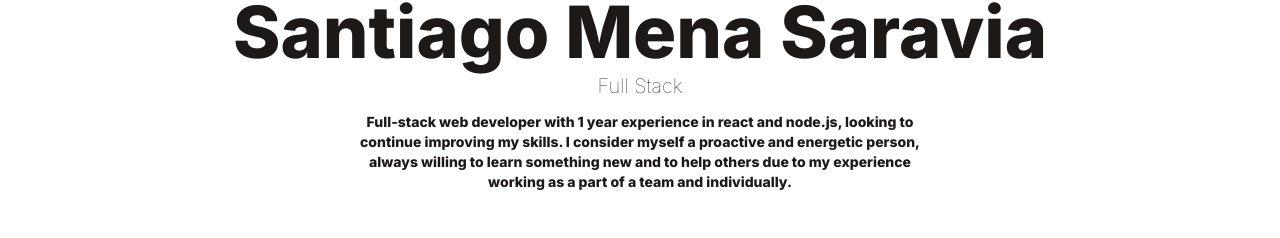
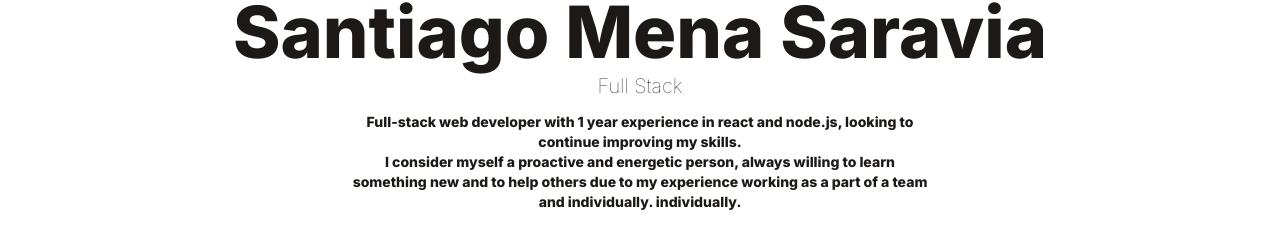
Before and after one commit to santimenasa/minimal-portfolio, a React (Vite) app: page / in a window 1280 px wide. Shown: the part 84-322 px from the top of the page. Built offline with nearby package versions, Linux system fonts and the light colour scheme.

Commit message:
corrections in the intro

```diff
--- a/src/components/Intro.jsx
+++ b/src/components/Intro.jsx
@@ -9,10 +9,10 @@ const Intro = () => {
       <p className="text-base md:text-xl mb-3 font-medium">Full Stack</p>
       <p className="text-sm max-w-xl mb-6 font-bold">
         Full-stack web developer with 1 year experience in react and node.js,
-        looking to continue improving my skills. I consider myself a proactive
+        looking to continue improving my skills.<br></br> I consider myself a proactive
         and energetic person, always willing to learn something new and to help
         others due to my experience working as a part of a team and
-        individually.
+        individually. individually.
       </p>
     </div>
   );
```
